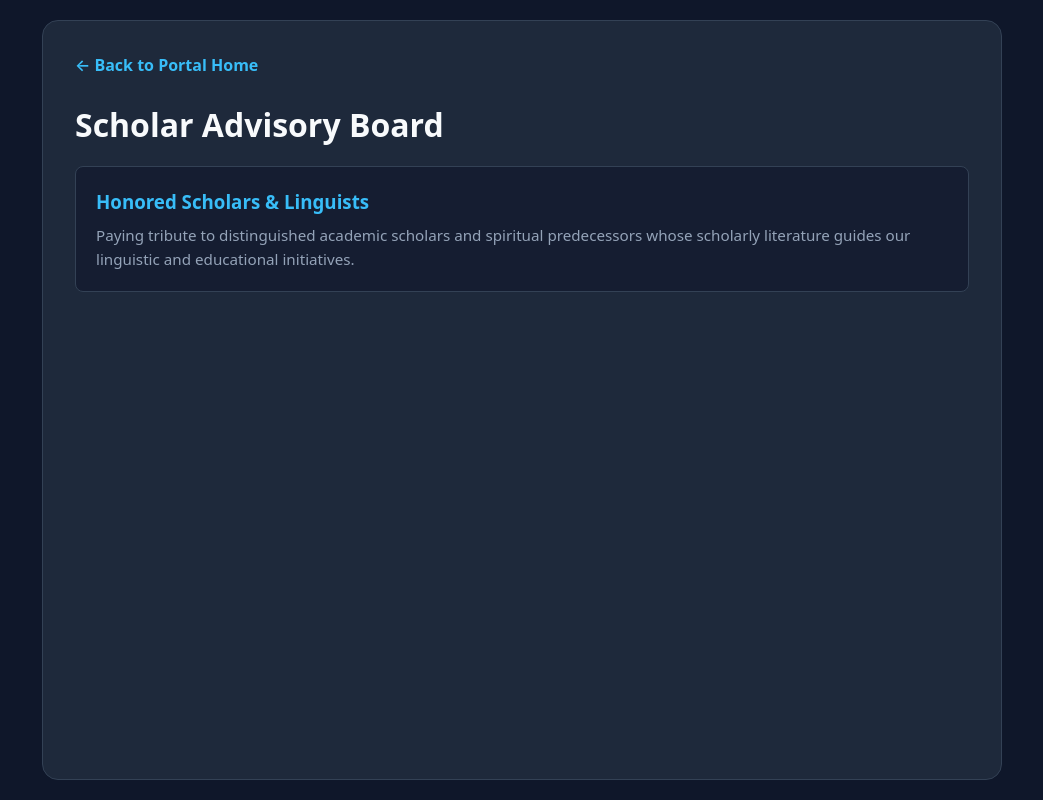
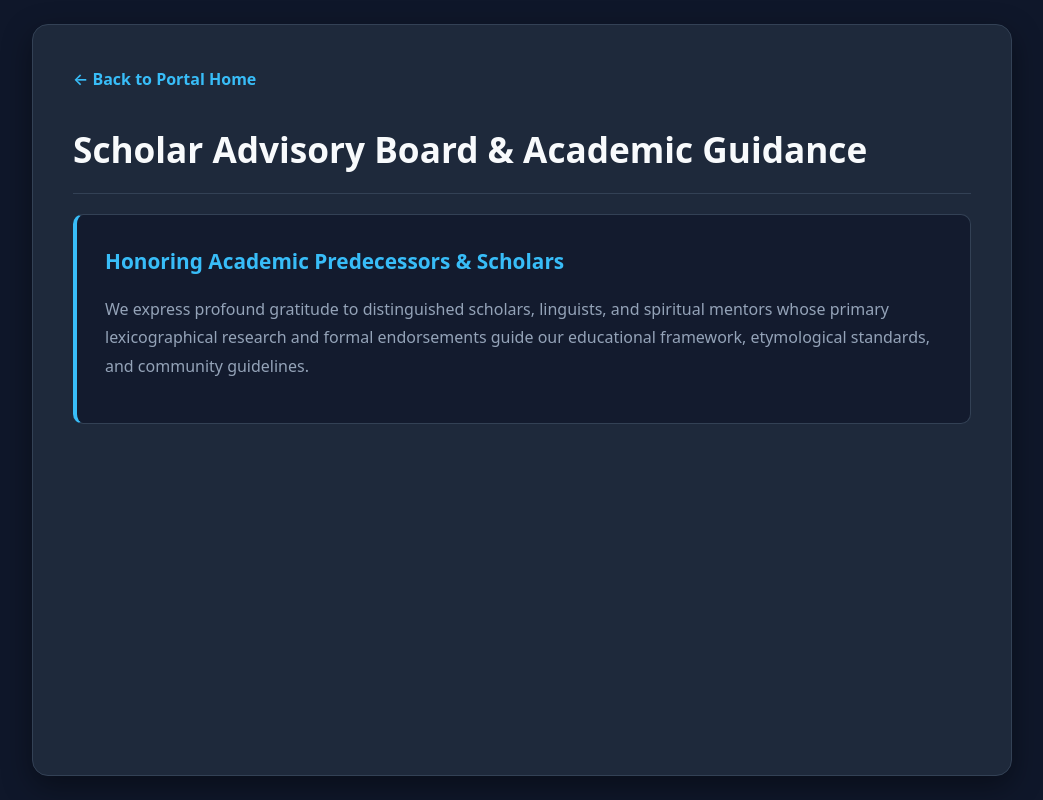
Before and after one commit to danielenglish19960118/christian-multilingual, a plain HTML site: page advisory-board.html in a window 1280 px wide. Shown: the whole page, without its empty margins (118-1161 px from the left). Drawn offline with Linux system fonts and the light colour scheme.

Commit message:
Update advisory-board.html

```diff
--- a/advisory-board.html
+++ b/advisory-board.html
@@ -2,25 +2,27 @@
 <html lang="en">
 <head>
   <meta charset="UTF-8"><meta name="viewport" content="width=device-width, initial-scale=1.0">
-  <title>Advisory Board | Faith Paradise</title>
+  <title>Advisory Board | Christian Multilingual Faith Paradise</title>
   <style>
     :root { --bg-color: #0f172a; --card-bg: #1e293b; --text-main: #f8fafc; --text-muted: #94a3b8; --accent: #38bdf8; --border: #334155; }
     * { box-sizing: border-box; margin: 0; padding: 0; font-family: system-ui, -apple-system, sans-serif; }
-    body { background-color: var(--bg-color); color: var(--text-main); line-height: 1.6; min-height: 100vh; padding: 20px; display: flex; justify-content: center; }
-    .container { max-width: 960px; width: 100%; background: var(--card-bg); border: 1px solid var(--border); border-radius: 16px; padding: 32px; }
-    .back-btn { color: var(--accent); text-decoration: none; font-weight: 600; display: inline-block; margin-bottom: 20px; }
-    .card { background: rgba(15, 23, 42, 0.6); border: 1px solid var(--border); padding: 20px; border-radius: 8px; margin-top: 16px; }
-    .card h3 { color: var(--accent); margin-bottom: 6px; }
-    .card p { color: var(--text-muted); font-size: 0.95rem; }
+    body { background-color: var(--bg-color); color: var(--text-main); line-height: 1.8; min-height: 100vh; padding: 24px; display: flex; justify-content: center; }
+    .container { max-width: 980px; width: 100%; background: var(--card-bg); border: 1px solid var(--border); border-radius: 16px; padding: 40px; box-shadow: 0 10px 30px rgba(0,0,0,0.4); }
+    .back-btn { color: var(--accent); text-decoration: none; font-weight: 600; display: inline-block; margin-bottom: 24px; }
+    h1 { font-size: 2.2rem; margin-bottom: 20px; color: var(--text-main); border-bottom: 1px solid var(--border); padding-bottom: 12px; }
+    .article-box { background: rgba(15, 23, 42, 0.75); border: 1px solid var(--border); border-left: 4px solid var(--accent); padding: 28px; border-radius: 10px; margin-top: 20px; }
+    .article-box h3 { color: var(--accent); margin-bottom: 14px; font-size: 1.3rem; }
+    .article-box p { color: var(--text-muted); font-size: 1rem; margin-bottom: 14px; }
   </style>
 </head>
 <body>
   <div class="container">
     <a href="index.html" class="back-btn">← Back to Portal Home</a>
-    <h1>Scholar Advisory Board</h1>
-    <div class="card">
-      <h3>Honored Scholars & Linguists</h3>
-      <p>Paying tribute to distinguished academic scholars and spiritual predecessors whose scholarly literature guides our linguistic and educational initiatives.</p>
+    <h1>Scholar Advisory Board & Academic Guidance</h1>
+
+    <div class="article-box">
+      <h3>Honoring Academic Predecessors & Scholars</h3>
+      <p>We express profound gratitude to distinguished scholars, linguists, and spiritual mentors whose primary lexicographical research and formal endorsements guide our educational framework, etymological standards, and community guidelines.</p>
     </div>
   </div>
 </body>
```
